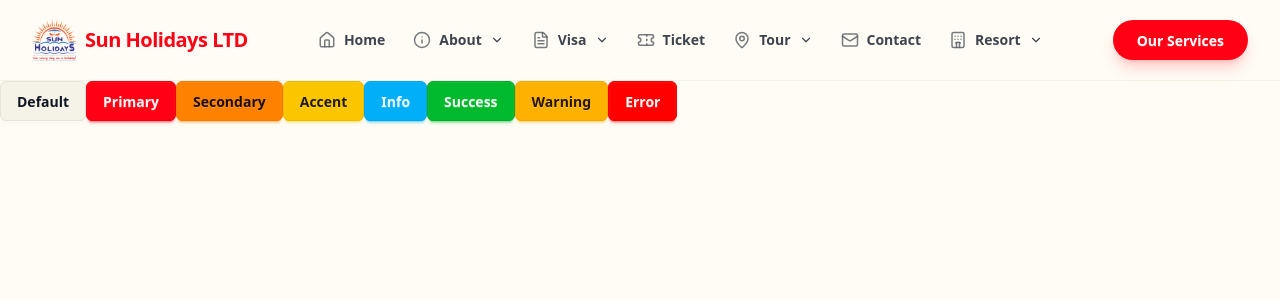
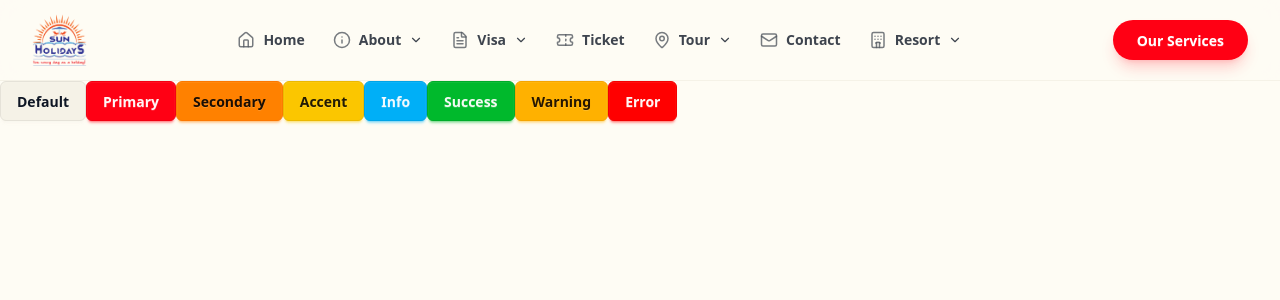
Before and after one commit to Easy-Soft-bd/sun_holiday_landing, a Next.js app: page / in a window 1280 px wide. Shown: the top 300 px of the page. Built offline with nearby package versions, Linux system fonts and the light colour scheme.

Commit message:
Update Home component layout and adjust Logo dimensions in Nav component

```diff
--- a/app/page.tsx
+++ b/app/page.tsx
@@ -1,6 +1,6 @@
 export default function Home() {
   return (
-    <>
+    <div className="h-screen">
       <button className="btn ">Default</button>
       <button className="btn  btn-primary">Primary</button>
       <button className="btn  btn-secondary">Secondary</button>
@@ -9,7 +9,7 @@ export default function Home() {
       <button className="btn  btn-success">Success</button>
       <button className="btn  btn-warning">Warning</button>
       <button className="btn  btn-error">Error</button>
-    </>
+    </div>
     // <Button>
     //   My Button
     // </Button>
--- a/src/components/layouts/Nav.tsx
+++ b/src/components/layouts/Nav.tsx
@@ -70,7 +70,7 @@ const Nav = () => {
 
                         {/* Logo */}
                         <Link href="/" className="flex items-center gap-2 hover:opacity-80 transition-opacity">
-                            <Logo width={45} height={45} />
+                            <Logo width={55} height={55} showText={false} />
                         </Link>
 
                         {/* Desktop Navigation */}
```
